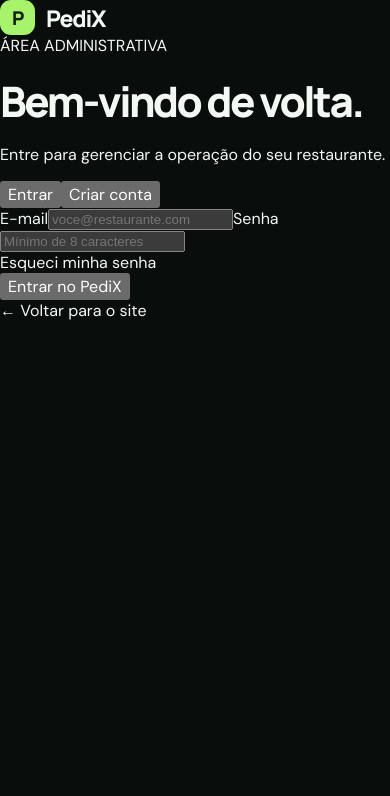
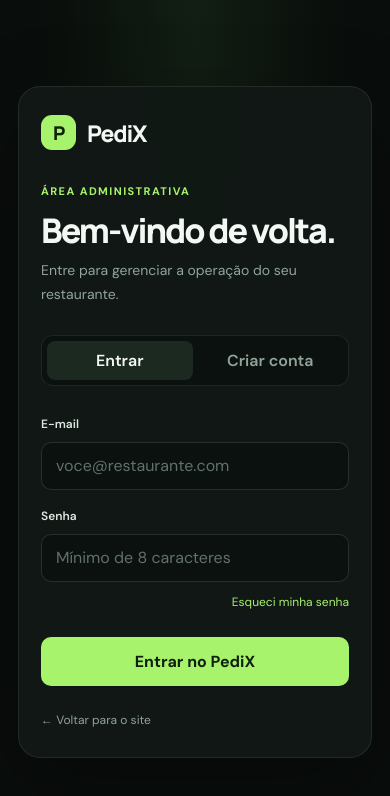
Before and after one commit to pediX-delivery/PediX, a Next.js app: page /login in a window 390 px wide. Shown: the top 796 px of the page. Built offline with nearby package versions, Linux system fonts and the light colour scheme.

Commit message:
style(auth): add responsive authentication and dashboard styles

```diff
--- a/app/globals.css
+++ b/app/globals.css
@@ -91,6 +91,39 @@ h1 span { color: var(--green); }
 .feature h2 { margin: 17px 0 8px; font: 700 16px Manrope, sans-serif; }
 .feature p { margin: 0; color: var(--muted); font-size: 13px; line-height: 1.65; }
 .footer { width: min(1180px, calc(100% - 48px)); margin: 0 auto; padding: 24px 0 35px; border-top: 1px solid var(--border); color: #718078; font-size: 12px; }
+
+.auth-shell { min-height: 100vh; display: grid; place-items: center; padding: 32px 18px; background: radial-gradient(ellipse at 50% 0%, rgba(79, 145, 73, .13), transparent 55%), var(--background); }
+.auth-card { width: min(100%, 460px); padding: 38px; border: 1px solid var(--border); border-radius: 22px; background: rgba(17, 24, 21, .96); box-shadow: 0 30px 90px rgba(0,0,0,.28); }
+.auth-brand { margin-bottom: 42px; }
+.auth-kicker { color: var(--green); font-size: 11px; font-weight: 700; letter-spacing: .13em; }
+.auth-card h1, .dashboard-content h1 { margin: 13px 0 10px; font: 800 clamp(34px, 7vw, 43px)/1.12 Manrope, sans-serif; letter-spacing: -2px; }
+.auth-description { margin: 0; color: var(--muted); font-size: 14px; line-height: 1.7; }
+.auth-tabs { display: grid; grid-template-columns: 1fr 1fr; gap: 5px; padding: 5px; margin: 28px 0 22px; border: 1px solid var(--border); border-radius: 12px; background: #0b110e; }
+.auth-tabs button { min-height: 39px; border: 0; border-radius: 8px; color: var(--muted); background: transparent; cursor: pointer; font-weight: 600; }
+.auth-tabs button.active { color: var(--text); background: #1b2920; }
+.auth-form { display: flex; flex-direction: column; gap: 10px; }
+.auth-form label { margin-top: 8px; color: #dce8df; font-size: 12px; font-weight: 600; }
+.auth-form input { width: 100%; min-height: 48px; padding: 0 14px; border: 1px solid rgba(225,245,232,.13); border-radius: 10px; outline: none; color: var(--text); background: #0b110e; font: inherit; }
+.auth-form input:focus { border-color: rgba(167,243,107,.65); box-shadow: 0 0 0 3px rgba(167,243,107,.08); }
+.auth-form input::placeholder { color: #617168; }
+.auth-forgot { display: flex; justify-content: flex-end; margin: 2px 0 5px; color: var(--green); font-size: 12px; }
+.auth-submit { min-height: 49px; margin-top: 12px; border: 0; border-radius: 10px; color: #10200f; background: var(--green); cursor: pointer; font-weight: 800; }
+.auth-submit:disabled { opacity: .65; cursor: wait; }
+.auth-error, .auth-success { margin: 5px 0; padding: 10px 12px; border-radius: 9px; font-size: 12px; line-height: 1.5; }
+.auth-error { color: #ffb4a9; background: rgba(180, 55, 43, .13); }
+.auth-success { color: var(--green); background: rgba(167,243,107,.08); }
+.auth-back { display: inline-block; margin-top: 26px; color: var(--muted); font-size: 12px; }
+.auth-back:hover, .auth-forgot a:hover { color: var(--green); }
+.dashboard-shell { min-height: 100vh; }
+.dashboard-topbar { height: 78px; padding: 0 max(24px, calc((100% - 1120px)/2)); display: flex; align-items: center; justify-content: space-between; border-bottom: 1px solid var(--border); }
+.dashboard-logout { padding: 9px 15px; border: 1px solid var(--border); border-radius: 9px; color: var(--text); background: var(--surface); cursor: pointer; }
+.dashboard-content { width: min(900px, calc(100% - 40px)); margin: 0 auto; padding: 90px 0; }
+.dashboard-info { display: flex; flex-direction: column; gap: 8px; margin-top: 35px; padding: 24px; border: 1px solid var(--border); border-radius: 15px; background: var(--surface); }
+.dashboard-info-label, .dashboard-info-note { color: var(--muted); font-size: 12px; }
+.dashboard-info strong { font-size: 16px; }
+.dashboard-info-note { margin-top: 8px; line-height: 1.6; }
+.dashboard-warning { margin-top: 18px; color: #c6b98b; font-size: 12px; line-height: 1.6; }
+
 @media (max-width: 800px) {
   .hero { grid-template-columns: 1fr; gap: 40px; padding-top: 65px; }
   h1 { letter-spacing: -2.5px; }
@@ -102,4 +135,6 @@ h1 span { color: var(--green); }
   .hero { padding-top: 48px; }
   .actions { align-items: stretch; flex-direction: column; }
   .primary, .secondary { width: 100%; }
+  .auth-card { padding: 28px 22px; }
+  .auth-brand { margin-bottom: 34px; }
 }
```
